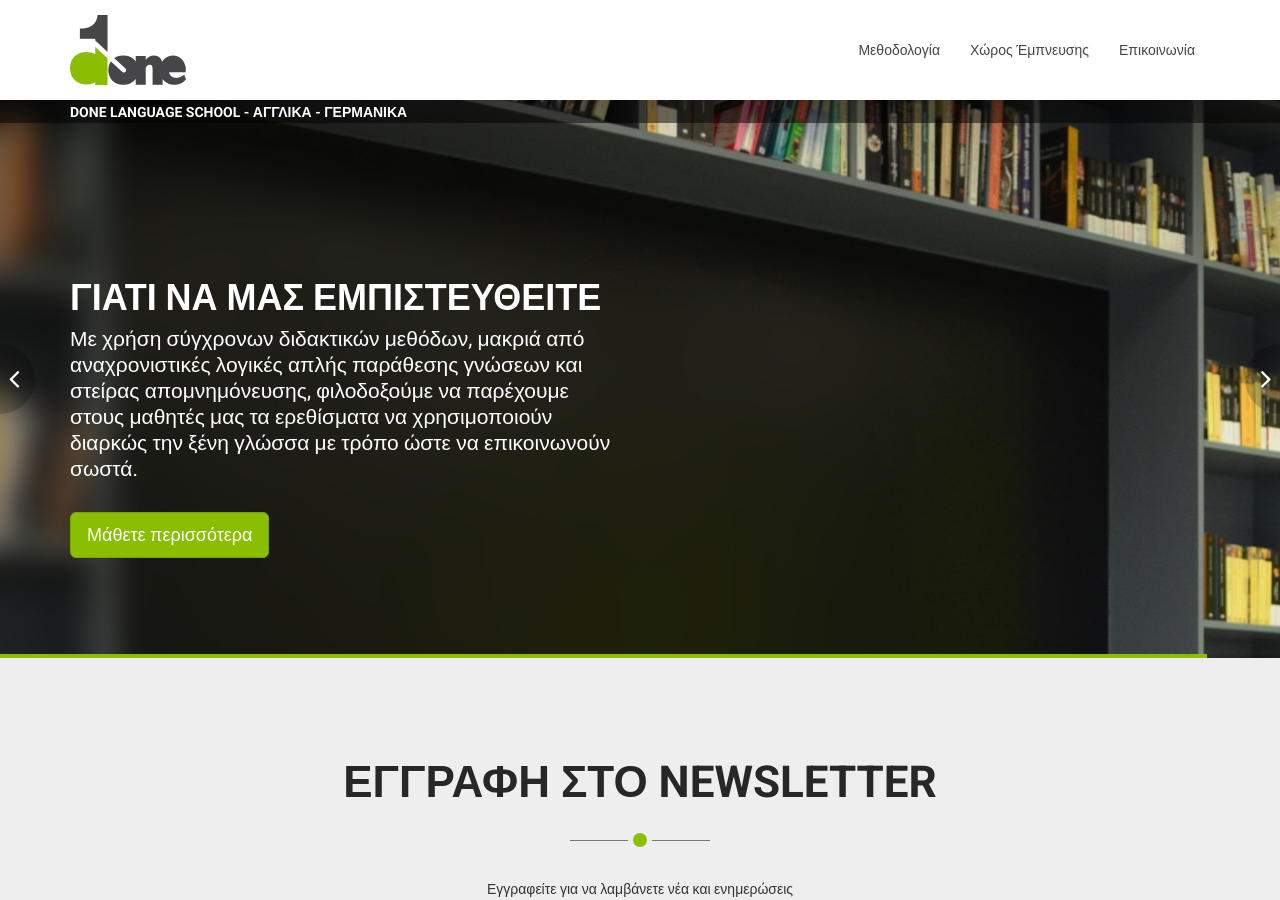
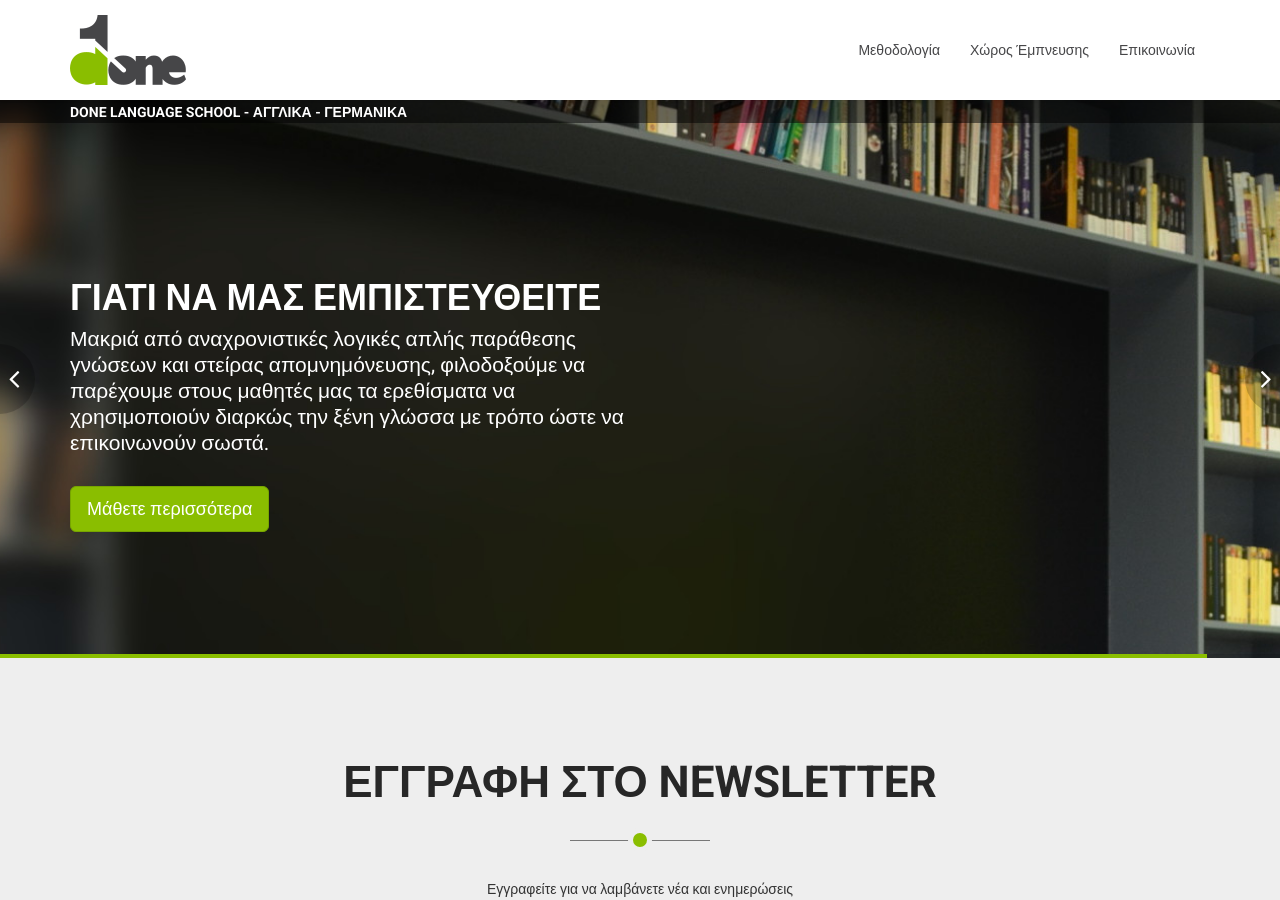
Before and after one commit to Codefully/done, a Jekyll site: the page built from index.html, in a window 1280 px wide and 900 px high. Built offline with Jekyll 4.4.1, drawn with Linux system fonts in a browser that asks for light colours.

Commit message:
update slide text

```diff
--- a/_includes/carousel.html
+++ b/_includes/carousel.html
@@ -14,8 +14,7 @@
                            <div class="carousel-content">
                              <h2>ΓΙΑΤΙ ΝΑ ΜΑΣ ΕΜΠΙΣΤΕΥΘΕΙΤΕ</h2>
                              <p>
-                               Με χρήση σύγχρονων διδακτικών μεθόδων, μακριά από αναχρονιστικές λογικές απλής παράθεσης γνώσεων και στείρας απομνημόνευσης,
-                               φιλοδοξούμε να παρέχουμε στους μαθητές μας τα ερεθίσματα να χρησιμοποιούν διαρκώς την ξένη γλώσσα με τρόπο ώστε να επικοινωνούν σωστά.
+                               Μακριά από αναχρονιστικές λογικές απλής παράθεσης γνώσεων και στείρας απομνημόνευσης, φιλοδοξούμε να παρέχουμε στους μαθητές μας τα ερεθίσματα να χρησιμοποιούν διαρκώς την ξένη γλώσσα με τρόπο ώστε να επικοινωνούν σωστά.
                              </p>
                              <p><a class="btn btn-primary btn-lg" href="#about">Μάθετε περισσότερα</a></p>
                            </div>
```
